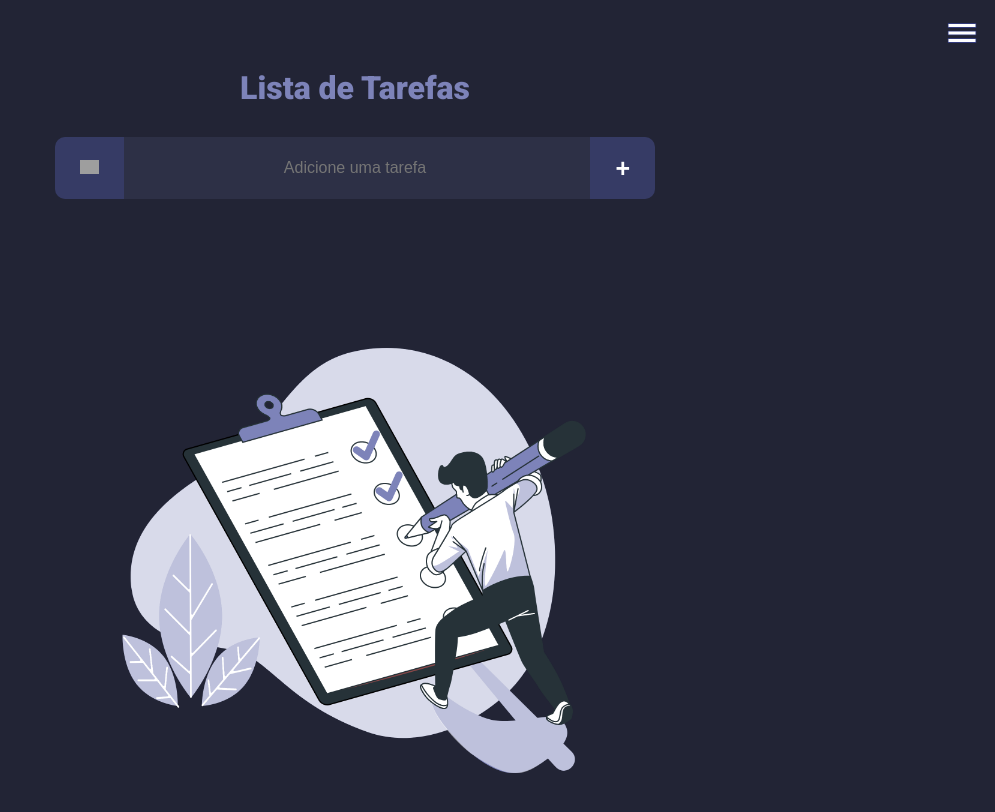
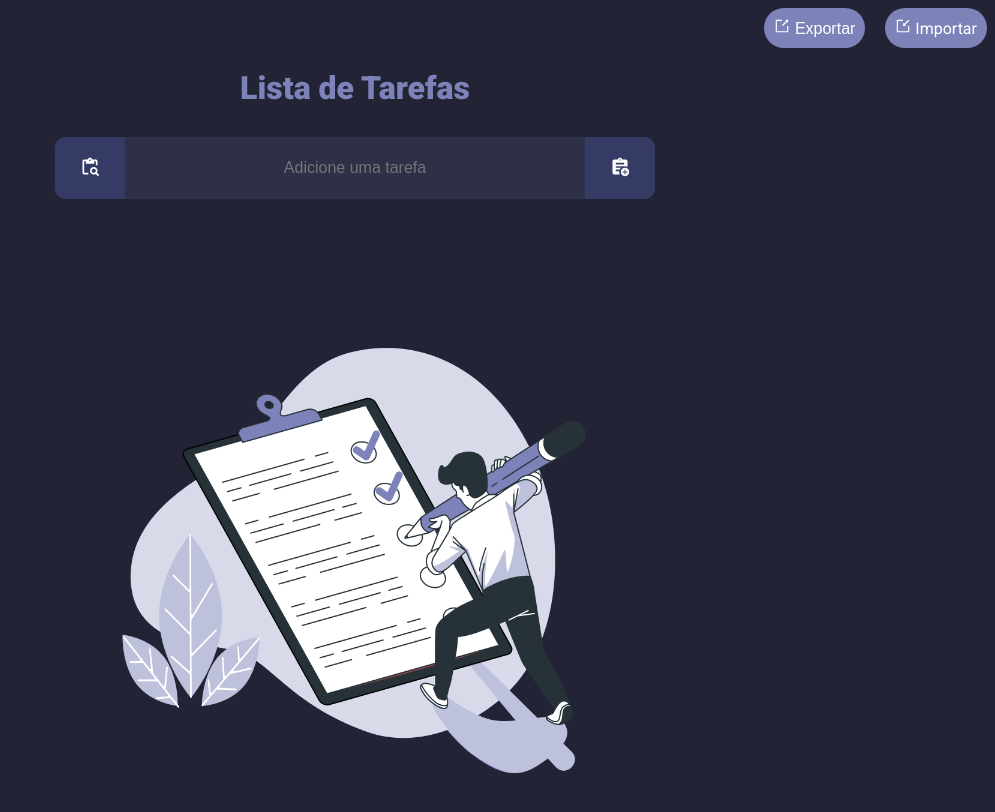
Before and after one commit to zacsampaio/todolist-react, a React (Vite) app: page / in a window 1280 px wide. Shown: the top 812 px of the page, without its empty margins (285-1280 px from the left). Built offline with nearby package versions, Linux system fonts and the light colour scheme; grey boxes are pictures that could not be loaded.

Commit message:
Ajustes dos icones e css

```diff
--- a/package.json
+++ b/package.json
@@ -12,7 +12,8 @@
   "dependencies": {
     "exceljs": "^4.4.0",
     "react": "^18.3.1",
-    "react-dom": "^18.3.1"
+    "react-dom": "^18.3.1",
+    "react-icons": "^5.4.0"
   },
   "devDependencies": {
     "@eslint/js": "^9.15.0",
--- a/src/ExportImport.jsx
+++ b/src/ExportImport.jsx
@@ -1,19 +1,24 @@
 import React, { useEffect, useRef } from "react";
 import ExcelJS from "exceljs";
+import { AiOutlineImport } from "react-icons/ai";
+import { AiOutlineExport } from "react-icons/ai";
+
+
 
 function ExportImport({ lista, setLista }) {
   const InputRef = useRef();
+
   useEffect(() => {
-    console.log(InputRef);
-    if (InputRef) {
+    if (InputRef.current) {
       InputRef.current.addEventListener("change", importarLista);
     }
     return () => {
-      if (InputRef) {
-        // InputRef.current.removeEventListener("change", importarLista);
+      if (InputRef.current) {
+        InputRef.current.removeEventListener("change", importarLista);
       }
     };
-  }, [InputRef]);
+  }, []);
+
   const exportarLista = async () => {
     if (!lista || lista.length === 0) {
       alert("A lista está vazia. Adicione tarefas antes de exportar.");
@@ -32,7 +37,7 @@ function ExportImport({ lista, setLista }) {
     lista.forEach((item) => {
       worksheet.addRow({
         text: item.text || "Texto ausente",
-        isCompleted: !!item.isCompleted || false,
+        isCompleted: item.isCompleted ? "Sim" : "Não",
         isPrioridade: Number(item.isPrioridade) || 0,
       });
     });
@@ -48,7 +53,6 @@ function ExportImport({ lista, setLista }) {
   };
 
   const importarLista = (evento) => {
-    console.log(evento);
     if (evento.target.files.length) {
       const arquivo = evento.target.files[0];
 
@@ -63,10 +67,9 @@ function ExportImport({ lista, setLista }) {
           worksheet.eachRow((row, numeroLinha) => {
             if (numeroLinha > 1) {
               const novoItem = {
-                text: row.getCell(1).value,
+                text: row.getCell(1).value || "Tarefa sem título",
                 isCompleted:
-                  row.getCell(2).value === "Sim" ||
-                  row.getCell(2).value === true,
+                  row.getCell(2).value === "Sim" || row.getCell(2).value === true,
                 isPrioridade: Number(row.getCell(3).value) || 0,
               };
               novosItens.push(novoItem);
@@ -74,14 +77,14 @@ function ExportImport({ lista, setLista }) {
           });
 
           setLista((state) => {
-            let id = state.length > 0 ? state[state.length - 1].id + 1 : 1
+            const idInicial = state.length > 0 ? state[state.length - 1].id + 1 : 1;
             const novaLista = [
               ...state,
-              ...novosItens.map((item, index) => ({...item, id: id + index}))
+              ...novosItens.map((item, index) => ({ ...item, id: idInicial + index })),
             ];
             localStorage.setItem("Lista", JSON.stringify(novaLista));
             return novaLista;
-          })
+          });
         };
         reader.readAsArrayBuffer(arquivo);
       }
@@ -90,18 +93,24 @@ function ExportImport({ lista, setLista }) {
 
   return (
     <div className="menuOpcoesAberto">
-      <button onClick={exportarLista} style={{ marginRight: "10px" }}>
-        Exportar
-      </button>
+      <button onClick={exportarLista}><AiOutlineExport /> Exportar</button>
+      <div className="inputFileImport">
+        <label htmlFor="fileImport" style={{cursor: 'pointer'}}><AiOutlineImport /> Importar</label>
         <input
+          id="fileImport"
           type="file"
           accept=".xlsx"
-        onChange={(e) => console.log(e)}
           ref={InputRef}
-        onSubmit={(e) => console.log(e)}
-        style={{ display: "inline-block", cursor: "pointer" }}
+          style={{cursor: "pointer",
+            inset: '0',
+            opacity: '0',
+            position: "absolute",
+            width: "100%",
+            height: "100%",
+          }}
           className="uploadFile"
         />
+      </div>
     </div>
   );
 }
--- a/src/TodoList.css
+++ b/src/TodoList.css
@@ -10,75 +10,79 @@ body{
   outline: none;
 }
 
-input[type="file"] {
-  opacity: 1;
-  position: relative;
-  inset: 0;
+.menuOpcoesAberto {
+  display: flex;
+  flex-direction: row;
+  justify-content: flex-end;
+  align-items: center;
+  gap: 20px;
 }
 
-.menuTop {
-  display: flex;
-  justify-content: flex-end;
-  width: 100%;
-  height: 40px;
+.menuOpcoesAberto button,
+.menuOpcoesAberto .inputFileImport {
+  background: transparent;
+  border: none;
+  cursor: pointer;
+  font-size: 1rem;
+  background-color: #7d83b9;
+  color: white;
+  border-radius: 50px;
+  padding: 10px;
 }
 
-.menuTop button {
+.menuOpcoesAberto button:hover,
+.menuOpcoesAberto .inputFileImport:hover {
+  transform: scale(1.1);
+  color: white;
+  background-color: #41477e;
+}
+
+.menuTop{
   display: flex;
+  flex-direction: row;
+  justify-content: flex-end;
+}
+
+.menuTop button{
   background: transparent;
   border: none;
+  cursor: pointer;
+  font-size: 1rem;
+  background-color: #7d83b9;
+  color: white;
+  border-radius: 50px;
   padding: 10px;
-  cursor: pointer;
-  margin-top: 10px;
-  margin-right: 20px;
-  font-size: 16px;
-  color: #333;
-  transition: all 0.3s ease;
-  border-radius: 5px;
-  margin: 0;
 }
 
 .menuTop button:hover {
   transform: scale(1.1);
+  color: white;
+  background-color: #41477e;
 }
 
-.menuTop img {
-  width: 30px;
-  transition: transform 0.3s ease;
+.inputFileImport{
+  position: relative;
+  background-color: #7d83b9;
+  color: white;
+  font-size: 1rem;
+  display: flex;
+  align-items: center;
+  justify-content: center;
+  padding: 10px;
+  cursor: pointer;
+  border-radius: 50px;
 }
 
-.menuTop img:hover {
-  transform: scale(1.3);
+.inputFileImport input {
+  cursor: pointer;
 }
 
-.menuOpcoesAberto{
-  display: flex;
-  flex-direction: column;
-  background-color: white;
-  border-radius: 10px;
+.inputFileImport:hover {
+  transform: scale(1.1);
+  color: white;
+  background-color: #41477e;
+  cursor: pointer;
 }
-
-.opcoesAberto {
-  background-color: #363b65;
-  position: relative;
-  top: 50px;
-  right: 29px;
-  padding: 3px;
-  border-radius: 10px;
-  z-index: 100;
-}
-
-.opcoesAberto button, .opcoesAberto input{
-  cursor: pointer;
-  margin-top: 10px;
-  color: white;
-}
-
-.opcoesAberto button, .menuOpcoesAberto input:hover {
-  transform: scale(1.2);
-  color: #7d83b9;
-}
-
 
 h1{
   font-weight: 900;
@@ -144,15 +148,25 @@ form.filtros{
   display: flex;
   position: relative;
   max-width: 600px;
-  width: 90%;
+  width: 600px;
   height: auto;
   min-height: 3rem;
   margin: auto;
   margin-bottom: 60px;
 }
 
+form.filtros input {
+  flex-grow: 1;
+  font-size: 1rem;
+  color: #fff;
+  background-color: #3a3f57;
+  border: none;
+  border-top-right-radius: 10px;
+  border-bottom-right-radius: 10px;
+}
+
 form.filtros button{
-  position: absolute;
+  position: relative;
   border: none;
   background: #363b65;
   cursor: pointer;
@@ -164,6 +178,10 @@ form.filtros button{
 
 form.filtros button:hover{
   background: #363f88;
+}
+
+input::placeholder {
+  text-align: center;
 }
 
 
@@ -265,6 +283,43 @@ form button:focus {
   color: #ff0000;
 }
 
+.inputEdit{
+  flex-grow: 1;
+  width: 300px;
+  display: flex;
+  position: relative;
+}
+
+.inputEdit input{
+  flex-grow: 1;
+  display: flex;
+  width: 200px;
+  margin: 5px;
+  color: #363f88;
+  font-weight: 600;
+  font-size: 1rem;
+  padding: 0.3rem;
+  border-radius: 2px;
+}
+
+.editCancel:hover{
+  border: none;
+  color: white;
+  background-color: #ff004c;
+  cursor: pointer;
+  transform: scale(1.05);
+  border-radius: 2px;
+}
+
+.editSave:hover{
+  border: none;
+  color: white;
+  background-color: #7d83b9;
+  cursor: pointer;
+  transform: scale(1.05);
+  border-radius: 2px;
+}
+
 
 button.del{
   background: none;
@@ -277,8 +332,9 @@ button.del:hover{
   background: #ff004c;
   border: none;
   color: white;
-  padding: 10px;
+  transform: scale(1.05);
   cursor: pointer;
+  border-radius: 2px;
 }
 
 button.edit{
@@ -289,11 +345,12 @@ button.edit{
 }
 
 button.edit:hover{
-  background: #ff004c;
+  background: #7d83b9;
   border: none;
   color: white;
-  padding: 10px;
+  transform: scale(1.05);
   cursor: pointer;
+  border-radius: 2px;
 }
 
 button.deleteAll{
--- a/src/TodoList.jsx
+++ b/src/TodoList.jsx
@@ -1,15 +1,20 @@
 import React, { useState, useEffect } from "react";
 import ExportImport from "./ExportImport";
+import { AiFillEdit } from "react-icons/ai";
+import { AiFillDelete } from "react-icons/ai";
+import { VscSaveAs } from "react-icons/vsc";
+import { TbPencilCancel } from "react-icons/tb";
+import { MdAssignmentAdd } from "react-icons/md";
+import { MdOutlineContentPasteSearch } from "react-icons/md";
+
 
 import "./TodoList.css";
 
 // Importação de imagens
 import Icone from "./assets/icon.png";
 import IconeFiltro from "./assets/filtro.png";
-import IconeBusca from "./assets/busca.png";
 import EstrelaMarcada from "./assets/estrela.png";
 import EstrelaNaoMarcada from "./assets/estrelaNaoMarcada.png";
-import IconeMenu from "./assets/menu.png";
 
 function TodoList() {
   const [lista, setLista] = useState([]);
@@ -20,7 +25,6 @@ function TodoList() {
   const [menuFiltroAberto, setMenuFiltroAberto] = useState(false);
   const [filtroSelecionado, setFiltroSelecionado] = useState("Nome");
   const [erroPrioridade, setErroPrioridade] = useState("");
-  const [opcoesAberto, setOpcoesAberto] = useState(false);
   const [editandoID, setEditandoID] = useState(null);
   const [textoEditado, setTextoEditado] = useState("");
 
@@ -168,10 +172,6 @@ function TodoList() {
     setErroPrioridade("");
   }
 
-  function menuOpcoesAberto() {
-    setOpcoesAberto((prev) => !prev);
-  }
-
   function handleClick(filtro) {
     setFiltroSelecionado(filtro);
     setMenuFiltroAberto(false);
@@ -181,21 +181,16 @@ function TodoList() {
 
   return (
     <div>
-      <div className="menuTop" onClick={menuOpcoesAberto}>
-        {opcoesAberto && (
+      <div className="menuTop">
           <>
             <ExportImport lista={lista} setLista={setLista} />
           </>
-        )}
-        <button>
-          <img className="iconFiltro" src={IconeMenu} />
-        </button>
       </div>
 
       <h1>Lista de Tarefas</h1>
       <form onSubmit={adicionaItem} className="addItem">
         <button type="button" onClick={buscarItens} className="filter">
-          <img className="iconFiltro" src={IconeBusca} />
+          <MdOutlineContentPasteSearch style={{color: 'white', fontSize: "20px"}} />
         </button>
         <input
           id="input-entrada"
@@ -209,9 +204,8 @@ function TodoList() {
         <button
           className="add"
           type="submit"
-          style={{ fontWeight: "700", fontSize: "25px" }}
         >
-          +
+          <MdAssignmentAdd style={{color: 'white', fontSize: "20px"}} />
         </button>
       </form>
 
@@ -266,17 +260,17 @@ function TodoList() {
                 className={item.isCompleted ? "item completo" : "item"}
               >
                 {editandoID === item.id ? (
-                  <div>
+                  <div className="inputEdit">
                     <input
                       type="text"
                       value={textoEditado}
                       onChange={(e) => setTextoEditado(e.target.value)}
                     />
-                    <button onClick={() => salvarEdicao(item.id)}>
-                      Salvar
+                    <button className="editSave" onClick={() => salvarEdicao(item.id)}>
+                      <VscSaveAs style={{color: 'white', fontSize: "20px"}} />
                     </button>
-                    <button onClick={() => setEditandoID(null)}>
-                      Cancelar
+                    <button className="editCancel" onClick={() => setEditandoID(null)}>
+                      <TbPencilCancel style={{color: 'white', fontSize: "20px"}} />
                     </button>
                   </div>
                 ) : (
@@ -328,10 +322,10 @@ function TodoList() {
                     </button>
                     <span onClick={() => completar(item.id)}>{item.text}</span>
                     <button onClick={() => editar(item.id)} className="edit">
-                      Editar
+                      <AiFillEdit style={{color: 'white', fontSize: "20px"}} />
                     </button>
                     <button onClick={() => deleta(item.id)} className="del">
-                      Deletar
+                      <AiFillDelete style={{color: 'white', fontSize: "20px"}} />
                     </button>
                   </>
                 )}
```
Also changed, not shown: 1 other file (tests, documents, lock files or other folders). Lines whose indentation alone changed are shown as unchanged.
